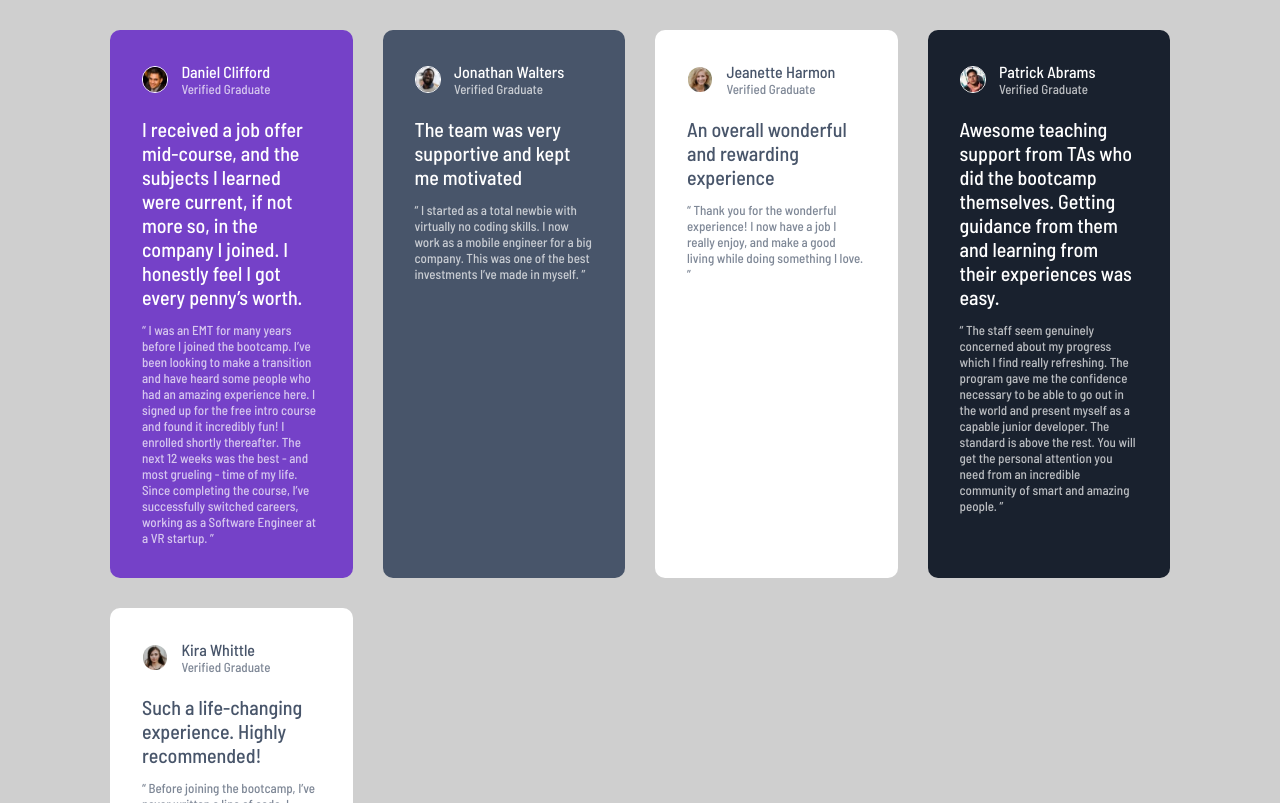
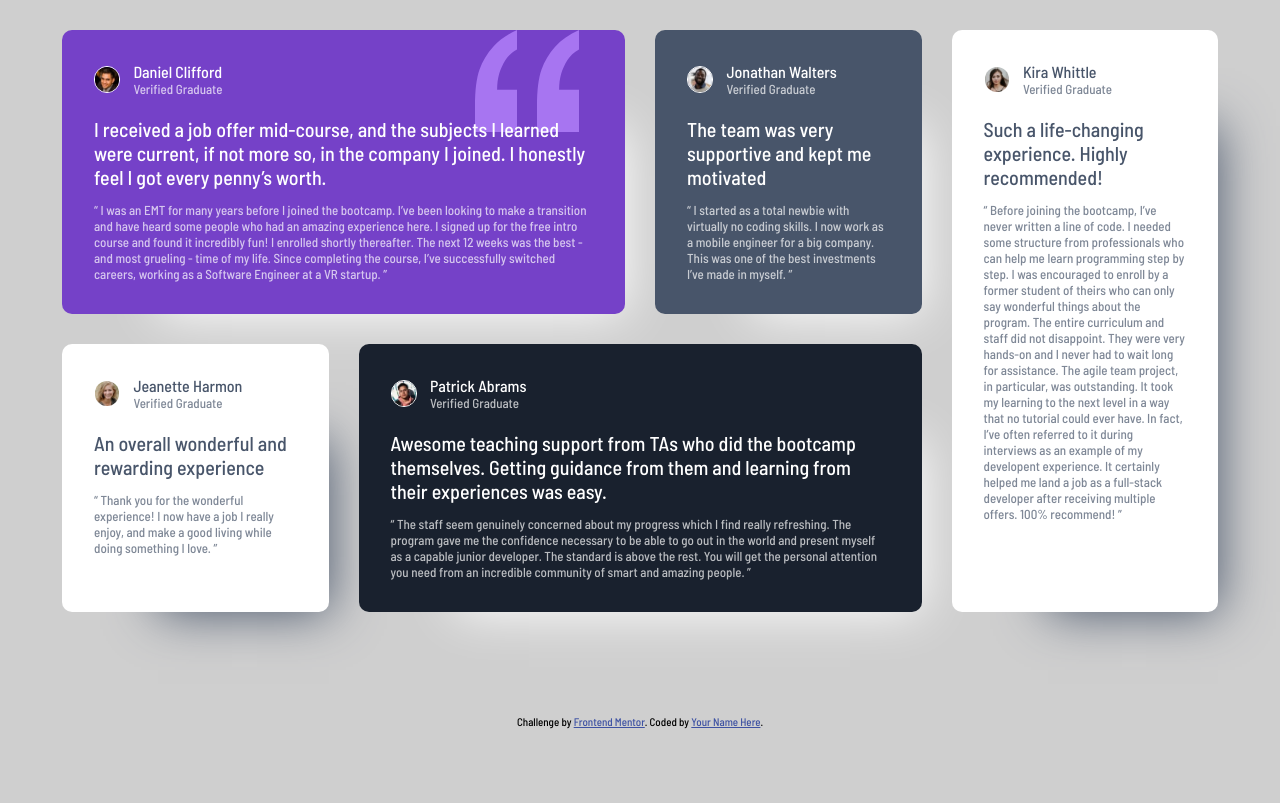
Before and after one commit to MariusREL/CSS-grid-oppgave, a plain HTML site: page index.html in a window 1280 px wide. Shown: the top 803 px of the page. Drawn offline with Linux system fonts and the light colour scheme; a web font is replaced by a local one.

Commit message:
Enhance testimonial layout with responsive design and improved styling

```diff
--- a/index.html
+++ b/index.html
@@ -27,7 +27,7 @@
   </head>
   <body>
     <div class="testimonial-section">
-      <div class="testimonial t1 space">
+      <div class="testimonial t1 space wide quote">
         <section class="person">
           <div class="picture">
             <img src="./images/image-daniel.jpg" alt="Daniel Clifford" />
@@ -92,7 +92,7 @@
         </p>
       </div>
 
-      <div class="testimonial t4 space">
+      <div class="testimonial t4 space wide">
         <section class="person">
           <div class="picture">
             <img src="./images/image-patrick.jpg" alt="Patrick Abrams" />
--- a/style.css
+++ b/style.css
@@ -75,17 +75,36 @@ h2 {
 }
 .testimonial-section {
   display: grid;
-  grid-template-columns: repeat(4, 1fr);
   gap: 30px;
   padding: 30px;
-  width: min(95%, 70rem);
+  width: min(95%, 80rem);
   margin-inline: auto;
+}
+
+@media (min-width: 1080px) {
+  .testimonial.quote {
+    background-image: url("./images/bg-pattern-quotation.svg");
+    background-repeat: no-repeat;
+    background-position: top right 10%;
+  }
+  .testimonial-section {
+    grid-template-columns: repeat(4, 1fr);
+    grid-template-rows: min-content min-content;
+  }
+  .wide {
+    grid-column: span 2;
+  }
+  .t5 {
+    grid-column-start: 4;
+    grid-row-start: 1;
+    grid-row-end: 3;
+  }
 }
 .testimonial {
   font-size: var(--fs-small);
   border-radius: var(--br);
   padding: 2rem;
-  box-shadow: 2.5rem 3.75rem 3rem -3rem hsl(var(--clr-Grey-400) / 0.25);
+  box-shadow: 3rem 3rem 3rem -3rem;
 }
 
 .testimonial > p:first-of-type {
```
